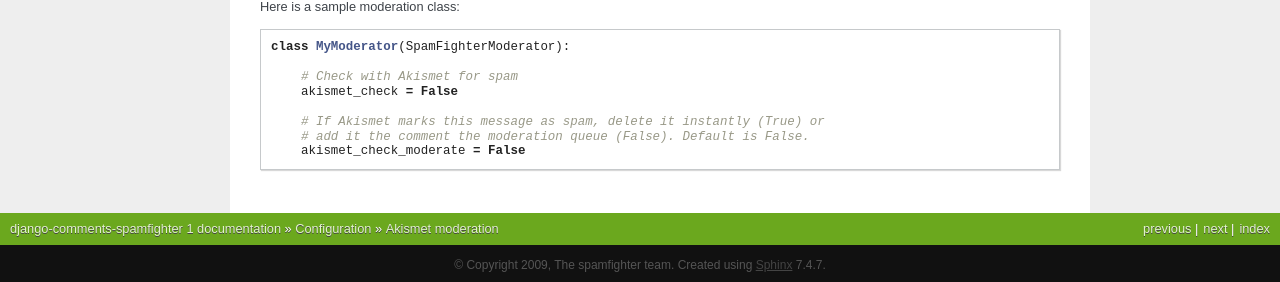
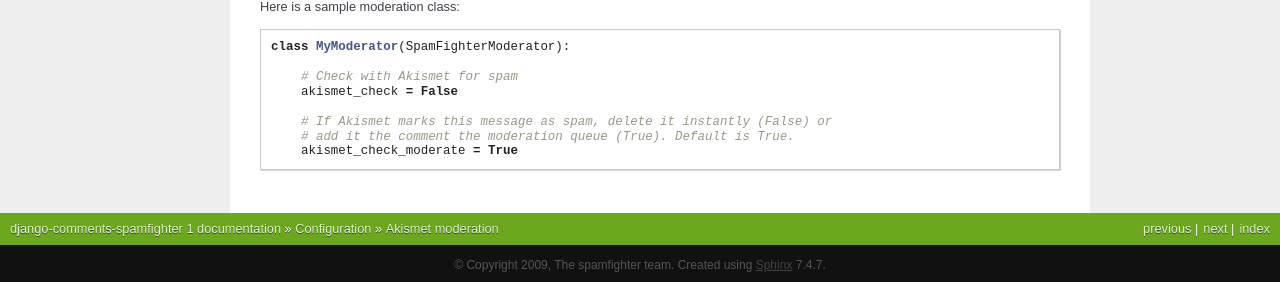
Before and after one commit to bartTC/django-comments-spamfighter, a Sphinx documentation site: the page built from docs/akismet_moderation.txt, in a window 1280 px wide. Shown: the part 684-966 px from the top of the page. Built offline with Sphinx 7.4.7, drawn with Linux system fonts in a browser that asks for light colours.

Commit message:
Bumped up to v0.4. Rewritten the docs. Redefined the default settings.

```diff
--- a/docs/akismet_moderation.txt
+++ b/docs/akismet_moderation.txt
@@ -48,6 +48,6 @@ Here is a sample moderation class::
         # Check with Akismet for spam
         akismet_check = False
 
-        # If Akismet marks this message as spam, delete it instantly (True) or
-        # add it the comment the moderation queue (False). Default is False.
-        akismet_check_moderate = False
+        # If Akismet marks this message as spam, delete it instantly (False) or
+        # add it the comment the moderation queue (True). Default is True.
+        akismet_check_moderate = True
--- a/docs/keyword_moderation.txt
+++ b/docs/keyword_moderation.txt
@@ -23,8 +23,8 @@ Here is a sample moderation class::
         # Do a keyword check
         keyword_check = True
 
-        # If a keyword is found, delete it instantly (True) or add the comment to
-        # the moderation queue (False). Default is True.
+        # If a keyword is found, delete it instantly (False) or add the comment to
+        # the moderation queue (True). Default is False.
         keyword_check_moderate = False
 
 Admin handling
--- a/setup.py
+++ b/setup.py
@@ -6,7 +6,7 @@ def read(fname):
 
 setup(
     name='django-comments-spamfighter',
-    version='0.3',
+    version='0.4',
     description="A Django app that contributes Akismet and Keyword blocking to your django comments.",
     long_description=read('README'),
     author='Martin Mahner',
```
Also changed, not shown: 2 other files.
